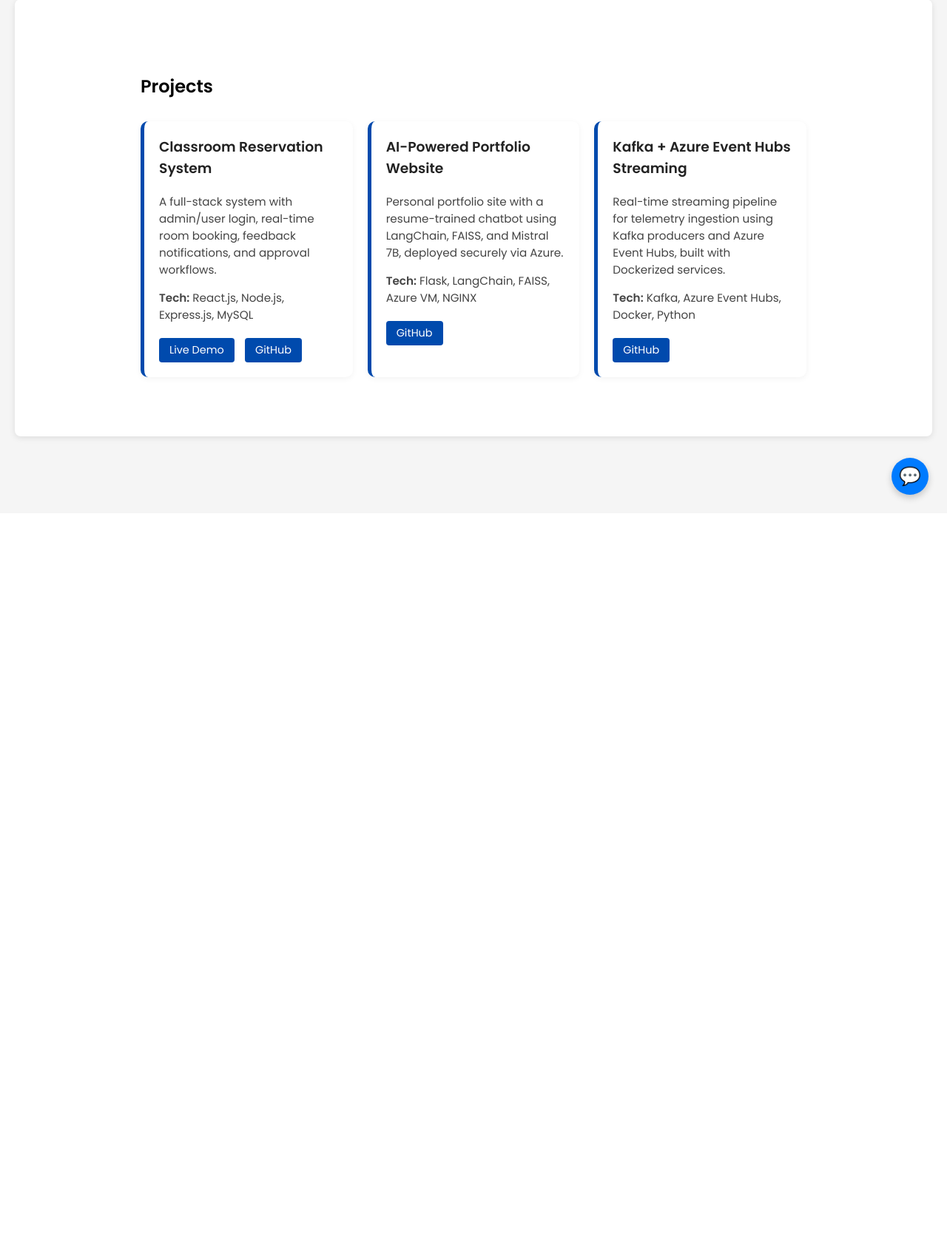
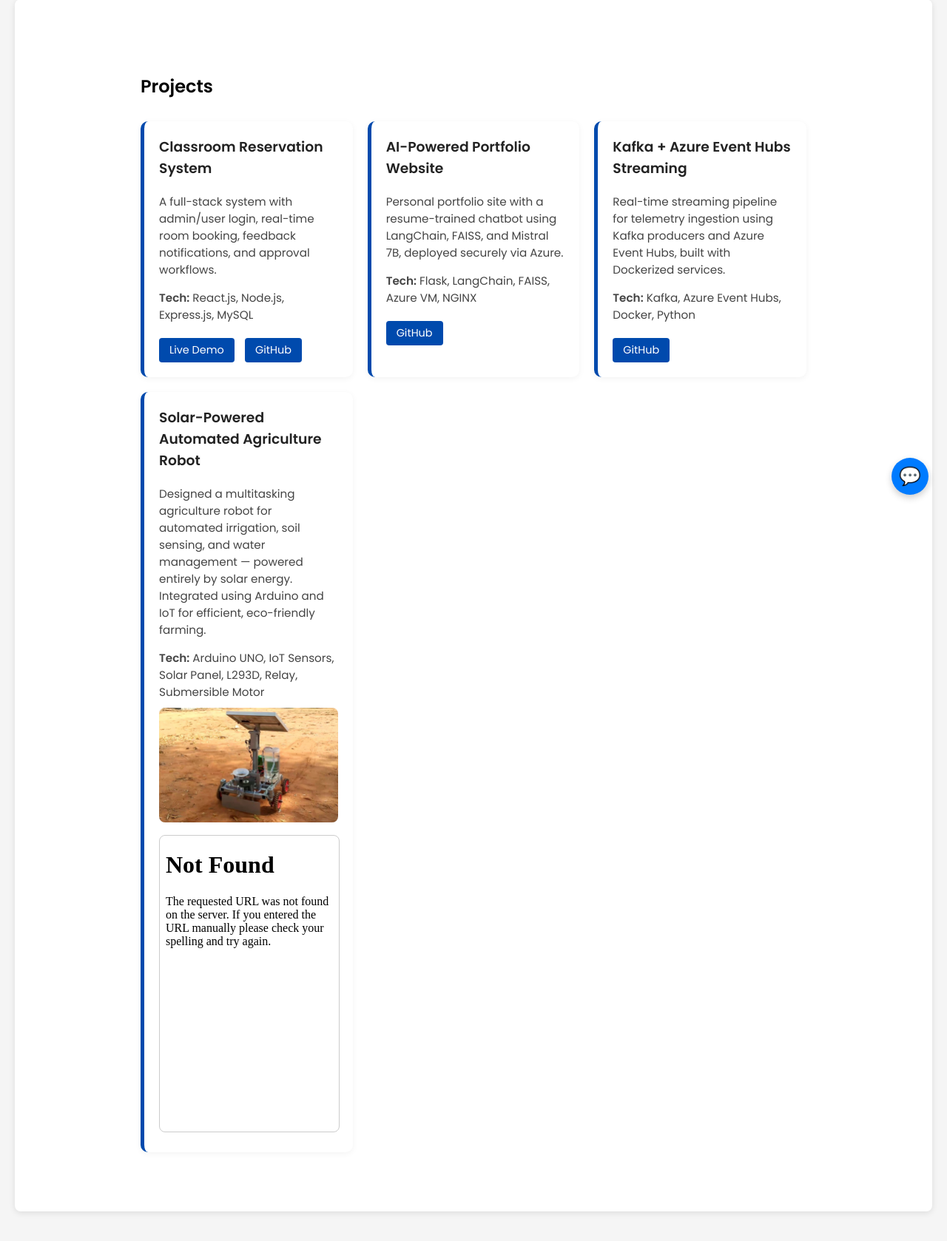
Before and after one commit to yashwanth140/portfolio-frontend, a Flask app: page /projects in a window 1280 px wide. Shown: the part 106-1784 px from the top of the page at 74% size. Before the commit the page ends 786 px from the top, so only its background shows below. Run offline with Flask 3, Linux system fonts and the light colour scheme.

Commit message:
project solar powered agribot

```diff
--- a/templates/contact.html
+++ b/templates/contact.html
@@ -49,16 +49,16 @@
 
     if (response.ok) {
       responseMsg.style.color = "green";
-      responseMsg.textContent = "✅ Thanks for reaching out! I’ll get back to you soon.";
+      responseMsg.textContent = "Thanks for reaching out! I’ll get back to you soon.";
       document.getElementById("contactForm").reset();
     } else {
       responseMsg.style.color = "red";
-      responseMsg.textContent = "❌ Something went wrong. Please try again.";
+      responseMsg.textContent = "Something went wrong. Please try again.";
     }
   } catch (error) {
     console.error("Error sending message:", error);
     responseMsg.style.color = "red";
-    responseMsg.textContent = "❌ Network error. Try again later.";
+    responseMsg.textContent = "Network error. Try again later.";
   }
 });
 </script>
--- a/templates/projects.html
+++ b/templates/projects.html
@@ -33,6 +33,25 @@
       <a href="https://github.com/yashwanth140" target="_blank" class="btn">GitHub</a>
     </div>
 
+    <!-- Solar-Powered Automated Agriculture Robot -->
+<div class="project-card">
+  <h3>Solar-Powered Automated Agriculture Robot </h3>
+  <p>Designed a multitasking agriculture robot for automated irrigation, soil sensing, and water management — powered entirely by solar energy. Integrated using Arduino and IoT for efficient, eco-friendly farming.</p>
+  <p><strong>Tech:</strong> Arduino UNO, IoT Sensors, Solar Panel, L293D, Relay, Submersible Motor</p>
+
+  <img src="{{ url_for('static', filename='solar bot.jpg') }}" alt="Agriculture Robot Image"
+       style="width:100%; border-radius:8px; margin-bottom:10px;" />
+
+  <iframe
+    src="{{ url_for('static', filename='solar-agrobot.pdf') }}"
+    width="100%"
+    height="400px"
+    style="border:1px solid #ccc; border-radius:8px;">
+  </iframe>
+</div>
+
+
+
   </div>
 </div>
 {% endblock %}
```
Also changed, not shown: static/solar bot.jpg (added), 3 other files.
